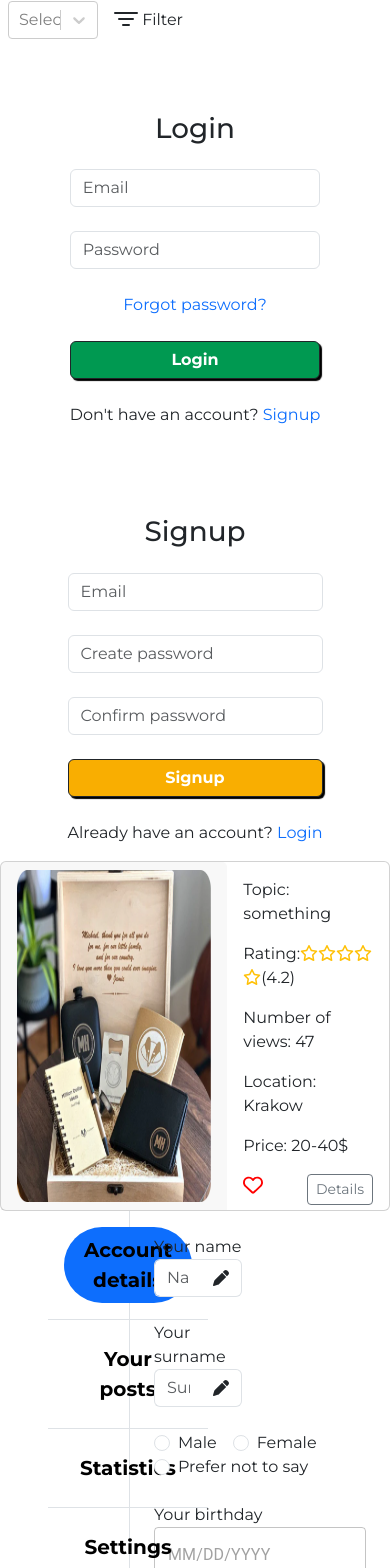
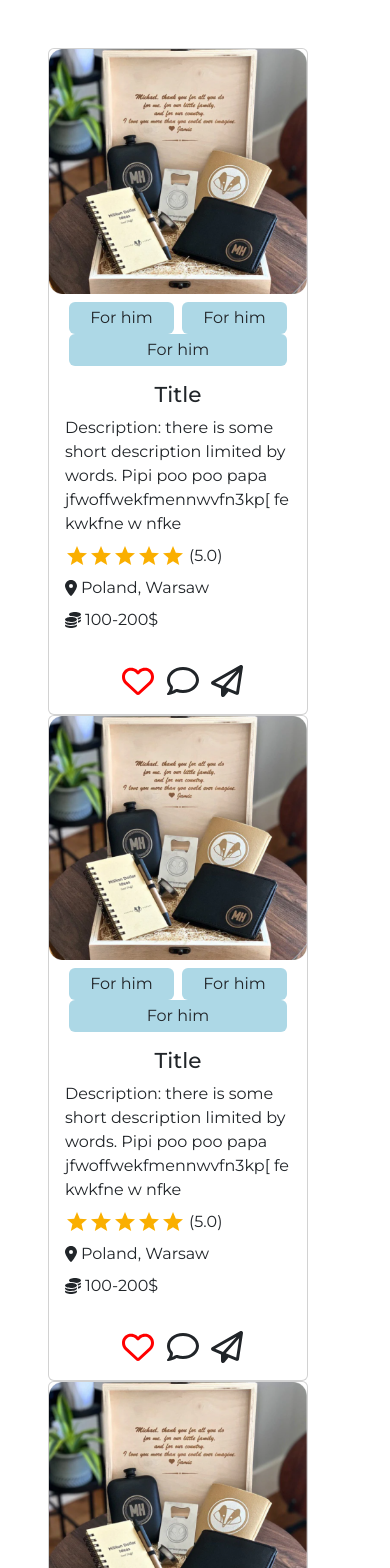
Before and after one commit to kiiril/GiftFlow, a React (Create React App) app in the folder frontend/: page / in a window 390 px wide. Shown: the top 1568 px of the page. Built offline with nearby package versions, Linux system fonts and the light colour scheme.

Commit message:
Design post card for scroll feed (#8)
* Design post card for scroll feed (not responsive)

* Make it responsive

```diff
--- a/frontend/package.json
+++ b/frontend/package.json
@@ -10,6 +10,7 @@
     "@fortawesome/free-regular-svg-icons": "^6.6.0",
     "@fortawesome/free-solid-svg-icons": "^6.6.0",
     "@fortawesome/react-fontawesome": "^0.2.2",
+    "@mui/icons-material": "^5.16.6",
     "@mui/material": "^5.16.6",
     "@mui/x-date-pickers": "^7.12.0",
     "@testing-library/jest-dom": "^5.17.0",
--- a/frontend/src/App.js
+++ b/frontend/src/App.js
@@ -8,12 +8,10 @@ import Profile from "./pages/Profile";
 
 function App() {
     return (
-        <div>
-            <FilterBar/>
-            <Login/>
-            <Signup/>
+        <div className="col-8 m-5">
             <PostCard/>
-            <Profile/>
+            <PostCard/>
+            <PostCard/>
         </div>
     );
 }
--- a/frontend/src/components/PostCard.jsx
+++ b/frontend/src/components/PostCard.jsx
@@ -1,40 +1,65 @@
 import React from 'react';
+import {Checkbox, Rating} from "@mui/material";
 import {FontAwesomeIcon} from "@fortawesome/react-fontawesome";
-import {faStar} from "@fortawesome/free-regular-svg-icons/faStar";
-import {faHeart as emptyHeart} from "@fortawesome/free-regular-svg-icons/faHeart";
-import {faHeart as fullHeart} from "@fortawesome/free-solid-svg-icons/faHeart"
+import TopicTag from "./TopicTag";
+import {faCoins, faLocationDot, faHeart as fullHeart} from "@fortawesome/free-solid-svg-icons";
+import {faComment, faEye, faPaperPlane, faHeart as emptyHeart} from "@fortawesome/free-regular-svg-icons";
 
 const PostCard = () => {
+
+    const [savePost, setSavePost] = React.useState(false);
+    const [stars, setStars] = React.useState(5);
+
     return (
-        <div className="card flex-row flex-wrap m-0 p-0" style={{maxWidth: "700px", height: "350px"}}>
-            <div className="card-header border-0 col-7 h-100">
+        <div className="card flex-wrap m-0 p-0" style={{height: "auto"}}>
+            <div className="row g-0">
+                <div className="col-12 col-md-6">
                     <img
                         src="/images/img.png"
                         alt="post"
                         className="img-fluid h-100 w-100"
+                        style={{objectFit: "cover", height: "100%"}}
                     />
                 </div>
-            <div className="card-body px-3 py-3 col-5 h-100">
-                <p>Topic: something</p>
-                <p>
-                    Rating:
-                    <FontAwesomeIcon icon={faStar} className="text-warning"/>
-                    <FontAwesomeIcon icon={faStar} className="text-warning"/>
-                    <FontAwesomeIcon icon={faStar} className="text-warning"/>
-                    <FontAwesomeIcon icon={faStar} className="text-warning"/>
-                    <FontAwesomeIcon icon={faStar} className="text-warning"/>
-                    (4.2)
-                </p>
-                <p>Number of views: 47</p>
-                <p>Location: Krakow</p>
-                <p>Price: 20-40$</p>
-                <div className="d-flex justify-content-between">
+                <div className="col-12 col-md-6">
+                    <div className="card-body p-2 h-100 d-flex flex-column mx-2">
+                        <div className="d-flex flex-row-reverse align-items-between flex-wrap mb-2">
+                            <TopicTag color={"lightblue"}>For him</TopicTag>
+                            <TopicTag color={"lightblue"}>For him</TopicTag>
+                            <TopicTag color={"lightblue"}>For him</TopicTag>
+                        </div>
+                        <h4 className="text-center my-2">Title</h4>
+                        <p className="mb-2">Description: there is some short description limited by words. Pipi poo poo papa jfwoffwekfmennwvfn3kp[ fe kwkfne w nfke</p>
+                        <div className="d-flex align-items-center mb-2">
+                            <Rating value={stars} onChange={e => setStars(e.target.value)}/>
+                            <span className="ms-1">(5.0)</span>
+                        </div>
+                        <div className="d-flex align-items-center mb-2">
+                            <FontAwesomeIcon icon={faLocationDot} className="me-1"/>
+                            <span>Poland, Warsaw</span>
+                        </div>
+                        <div className="d-flex align-items-center mb-4">
+                            <FontAwesomeIcon icon={faCoins} className="me-1"/>
+                            <span>100-200$</span>
+                        </div>
+                        <div className="d-flex align-items-center justify-content-between my-auto mx-5">
                             <div>
-                        <FontAwesomeIcon icon={emptyHeart} color="red" size="lg"/>
+                                <Checkbox
+                                    icon={<FontAwesomeIcon icon={emptyHeart} size={"2xl"} style={{color: "red"}}/>}
+                                    checkedIcon={<FontAwesomeIcon icon={fullHeart} size={"2xl"} style={{color: "red"}}/>}
+                                    onChange={() => setSavePost(!savePost)}
+                                />
                             </div>
-                    <a href="#" className="btn btn-sm btn-outline-secondary">
-                        Details
-                    </a>
+                            <div className="me-2">
+                                <FontAwesomeIcon icon={faComment} size={"2xl"}/>
+                            </div>
+                            {/*<div className="d-flex align-items-center">*/}
+                            {/*    <FontAwesomeIcon icon={faEye} size={"2xl"} className="me-1"/>*/}
+                            {/*    <span className="fs-5">200</span>*/}
+                            {/*</div>*/}
+                            <FontAwesomeIcon icon={faPaperPlane} size={"2xl"}/>
+                        </div>
+                    </div>
                 </div>
             </div>
         </div>
--- /dev/null
+++ b/frontend/src/components/TopicTag.jsx
@@ -0,0 +1,14 @@
+import React from 'react';
+
+const TopicTag = ({color, children}) => {
+    return (
+        <div
+            className="rounded-2 text-center p-1 mx-1 flex-grow-1"
+            style={{backgroundColor: color}}
+        >
+            {children}
+        </div>
+    );
+};
+
+export default TopicTag;
```
Also changed, not shown: 1 other file (tests, documents, lock files or other folders). Lines whose indentation alone changed are shown as unchanged.
